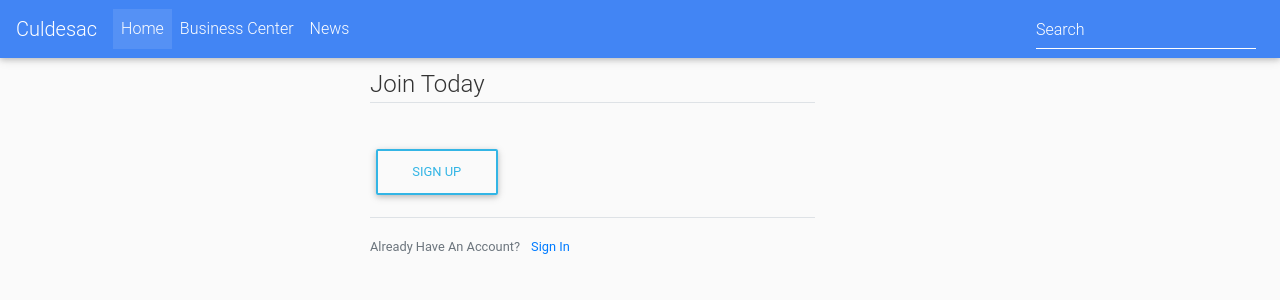
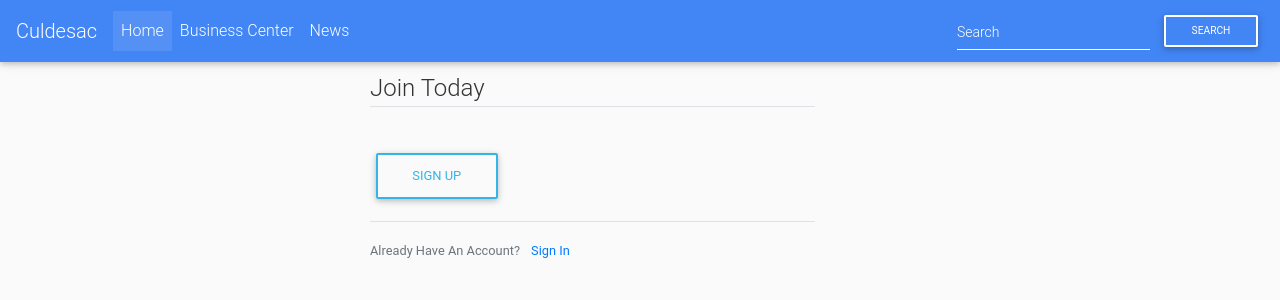
Before and after one commit to rileyarnie/neighbourhood, a Django app: template jirani/templates/users/register.html in a window 1280 px wide. Shown: the top 300 px of the page. Run offline with Django 3.2, Linux system fonts and the light colour scheme; the template is opened without the code that fills it, so the values that code supplies are empty; some libraries are stand-ins or nearby versions.

Commit message:
give the search bar a name to match the id in the views to allow it's functionality

```diff
--- a/jirani/templates/jirani/navbar.html
+++ b/jirani/templates/jirani/navbar.html
@@ -29,10 +29,12 @@
       </ul>
       <!-- Links -->
 
-      <form class="form-inline">
-        <div class="md-form my-0">
-          <input class="form-control mr-sm-2" type="text" placeholder="Search" aria-label="Search">
+      <form class="form-inline my-1" role="search" action="{% url 'search_results' %}" >
+        <div class="md-form form-sm my-0">
+          <input class="form-control form-control-sm mr-sm-2 mb-0" type="text" name="biz" placeholder="Search"
+            aria-label="Search">
         </div>
+        <button class="btn btn-outline-white btn-sm my-0" type="submit">Search</button>
       </form>
     </div>
     <!-- Collapsible content -->
```
